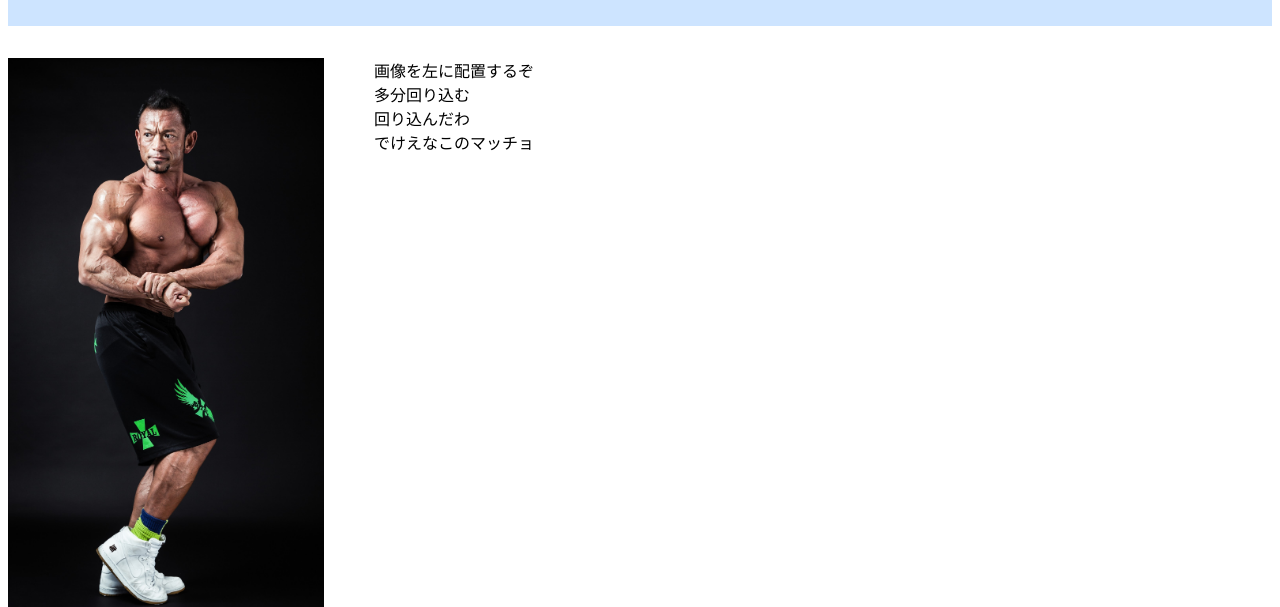
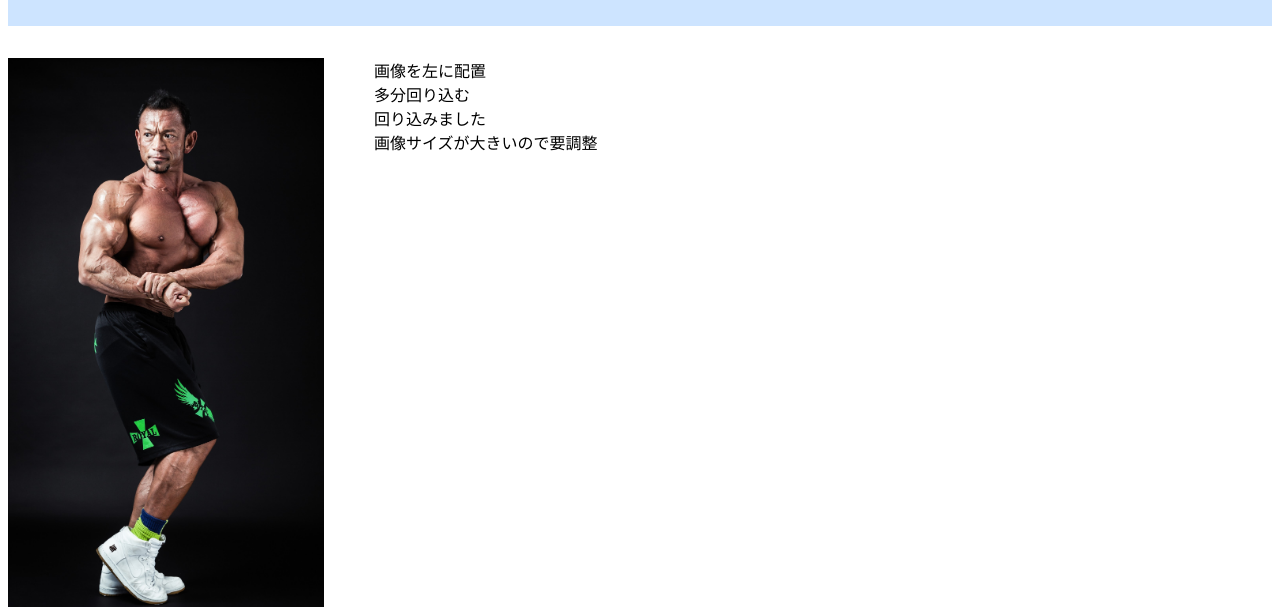
Before and after one commit to shima1998/shima1998.github.io, a plain HTML site: page index.html in a window 1280 px wide. Shown: the part 384-991 px from the top of the page. Drawn offline with Linux system fonts and the light colour scheme.

Commit message:
文章変更

```diff
--- a/index.html
+++ b/index.html
@@ -28,10 +28,10 @@
         </div>
         <div class="quarter_image">
             <img class="image_left" src="images/muscle1.jpg" alt="筋肉達磨">
-                画像を左に配置するぞ<br>
+                画像を左に配置<br>
                 多分回り込む<br>
-                回り込んだわ<br>
-                でけえなこのマッチョ<br clear="left">
+                回り込みました<br>
+                画像サイズが大きいので要調整<br clear="left">
         </div>
         <div class="box2">
             <p><h1>アプリケーション画面</h1></p>
```
